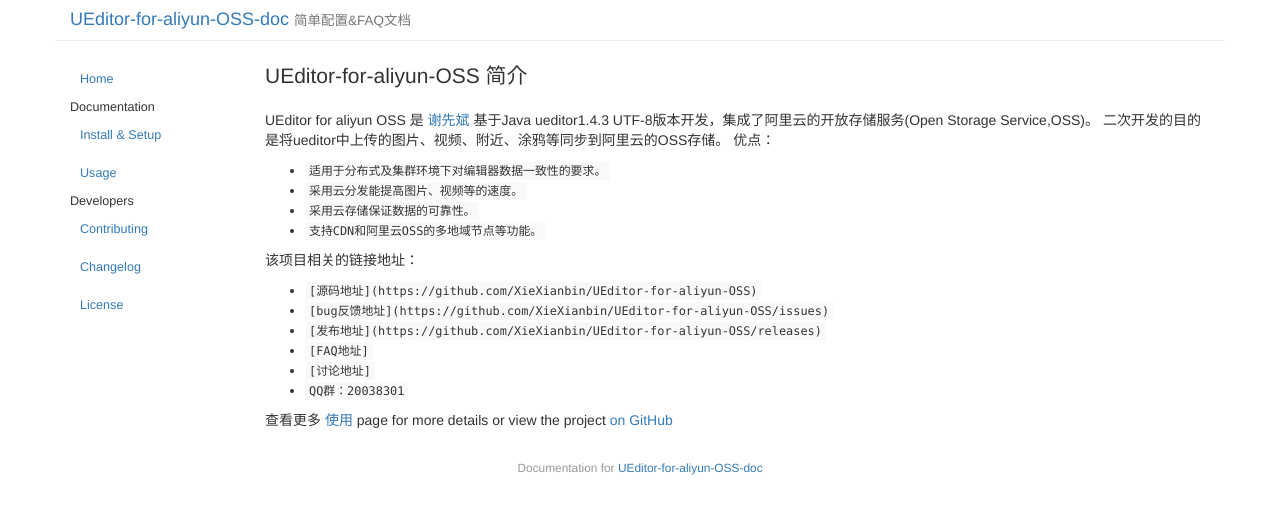
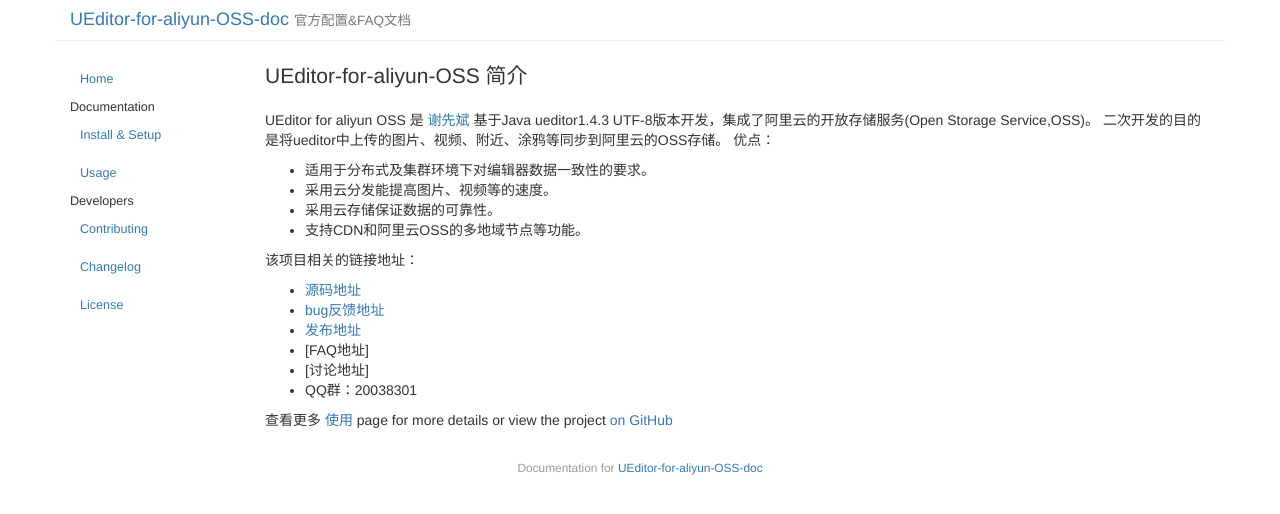
Before and after one commit to XieXianbin/UEditor-for-aliyun-OSS-doc, a Jekyll site: the page built from index.md, in a window 1280 px wide. Shown: the top 514 px of the page. Built offline with Jekyll 4.4.1, drawn with Linux system fonts in a browser that asks for light colours.

Commit message:
update for title and file name

```diff
--- a/_config.yml
+++ b/_config.yml
@@ -1,6 +1,6 @@
 # Site title and subtitle. This is used in _includes/header.html
 title: 'UEditor-for-aliyun-OSS-doc'
-subtitle: '简单配置&FAQ文档'
+subtitle: '官方配置&FAQ文档'
 
 # if you wish to integrate disqus on pages set your shortname here
 disqus_shortname: ''
--- a/index.md
+++ b/index.md
@@ -9,18 +9,18 @@ UEditor for aliyun OSS 是 [谢先斌](http://www.xiexianbin.cn) 基于Java uedi
 二次开发的目的是将ueditor中上传的图片、视频、附近、涂鸦等同步到阿里云的OSS存储。
 优点：
 
-- `适用于分布式及集群环境下对编辑器数据一致性的要求。`
-- `采用云分发能提高图片、视频等的速度。`
-- `采用云存储保证数据的可靠性。`
-- `支持CDN和阿里云OSS的多地域节点等功能。`
+- 适用于分布式及集群环境下对编辑器数据一致性的要求。
+- 采用云分发能提高图片、视频等的速度。
+- 采用云存储保证数据的可靠性。
+- 支持CDN和阿里云OSS的多地域节点等功能。
 
 该项目相关的链接地址：
 
-- `[源码地址](https://github.com/XieXianbin/UEditor-for-aliyun-OSS)`
-- `[bug反馈地址](https://github.com/XieXianbin/UEditor-for-aliyun-OSS/issues)`
-- `[发布地址](https://github.com/XieXianbin/UEditor-for-aliyun-OSS/releases)`
-- `[FAQ地址]`
-- `[讨论地址]`
-- `QQ群：20038301`
+- [源码地址](https://github.com/XieXianbin/UEditor-for-aliyun-OSS)
+- [bug反馈地址](https://github.com/XieXianbin/UEditor-for-aliyun-OSS/issues)
+- [发布地址](https://github.com/XieXianbin/UEditor-for-aliyun-OSS/releases)
+- [FAQ地址]
+- [讨论地址]
+- QQ群：20038301
 
 查看更多 [使用]({{ site.baseurl }}{% post_url 2013-06-06-usage %}) page for more details or view the project [on GitHub](https://github.com/docs-xiexianbin/UEditor-for-aliyun-OSS-doc/)
```
Also changed, not shown: _posts/2014-11-11-contributing.md (renamed from _posts/2013-06-03-contributing.md), _posts/2014-11-11-install-setup.md (renamed from _posts/2013-06-06-install-setup.md), _posts/2014-11-11-license.md (renamed from _posts/2013-06-05-license.md), _posts/2014-11-11-usage.md (renamed from _posts/2013-06-06-usage.md).
